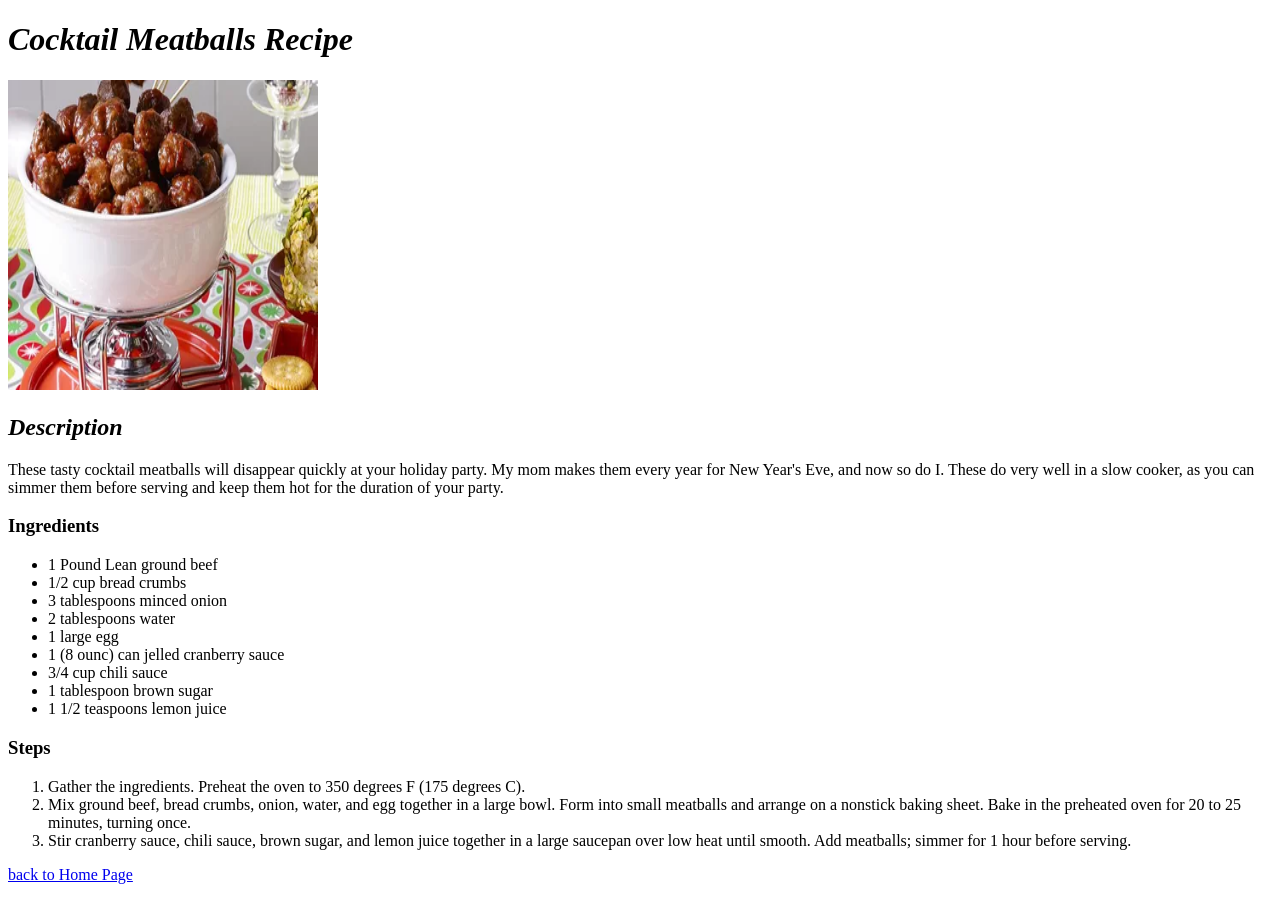
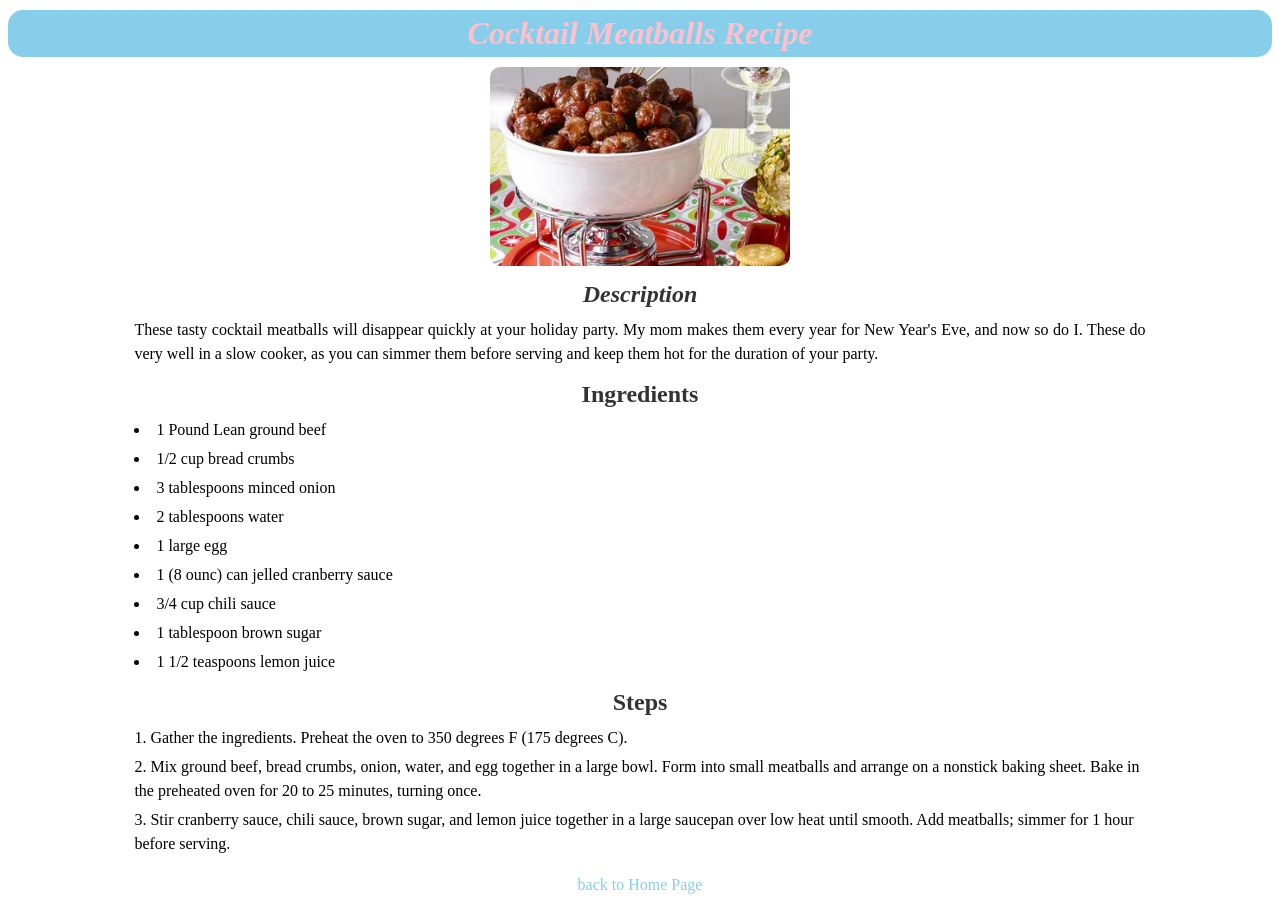
Before and after one commit to mali5897/odin-recipes, a plain HTML site: page recipes/cocktail_meatball.html in a window 1280 px wide. Before the commit the page ends 892 px from the top, so only its background shows below. Drawn offline with Linux system fonts and the light colour scheme.

Commit message:
updated css of odin recipes

```diff
--- a/recipes/cocktail_meatball.html
+++ b/recipes/cocktail_meatball.html
@@ -3,15 +3,18 @@
   <head>
     <meta charset="utf-8">
     <title>Cocktail Meatball Recipe</title>
+    <link rel="stylesheet" href="./style/cocktail.css">
   </head>
 
   <body>
-    <h1><em>Cocktail Meatballs Recipe</em></h1>
-    <img src="../images/cocktail_meatballs.jpg" height="310" width="310" alt="Cocktail Meatball recipe">
-    <h2><em>Description</em></h2>
-    <p>	These tasty cocktail meatballs will disappear quickly at your holiday party. My mom makes them every year for New Year's Eve, and now so do I. These do very well in a slow cooker, as you can simmer them before serving and keep them hot for the duration of your party.</p>
-    <h3>Ingredients</h3>
-    <ul>
+    <h1 id="one"><em>Cocktail Meatballs Recipe</em></h1>
+    <div class="image-container">
+      <img src="../images/cocktail_meatballs.jpg" height="310" width="310" alt="Cocktail Meatball recipe" class="centered-image">
+    </div>
+    <h2 id="two"><em>Description</em></h2>
+    <p class="one">	These tasty cocktail meatballs will disappear quickly at your holiday party. My mom makes them every year for New Year's Eve, and now so do I. These do very well in a slow cooker, as you can simmer them before serving and keep them hot for the duration of your party.</p>
+    <h3 id="three">Ingredients</h3>
+    <ul class="list">
       <li>1 Pound Lean ground beef</li>
       <li>1/2 cup bread crumbs</li>
       <li>3 tablespoons minced onion</li>
@@ -22,8 +25,8 @@
       <li>1 tablespoon brown sugar</li>
       <li>1 1/2 teaspoons lemon juice</li>
     </ul>
-    <h3>Steps</h3>
-    <ol>
+    <h3 id="four">Steps</h3>
+    <ol class="list-two">
       <li>Gather the ingredients. Preheat the oven to 350 degrees F (175 degrees C).</li>
       <li>Mix ground beef, bread crumbs, onion, water, and egg together in a large bowl. Form into small meatballs and arrange on a nonstick baking sheet. Bake in the preheated oven for 20 to 25 minutes, turning once.</li>
       <li>Stir cranberry sauce, chili sauce, brown sugar, and lemon juice together in a large saucepan over low heat until smooth. Add meatballs; simmer for 1 hour before serving.</li>
--- /dev/null
+++ b/recipes/style/cocktail.css
@@ -0,0 +1,57 @@
+#one {
+  background-color: skyblue;
+  color: pink;
+  text-align: center;
+  font-family: "fantasy";
+  padding: 5px 15px;
+  border-radius: 15px;
+  margin: 10px auto;
+  font-size: 32px;
+}
+.image-container {
+  display: flex;
+  justify-content: center;
+  align-items: center;
+  margin: 10px auto;
+}
+.centered-image {
+  max-width: 300px;
+  height: auto;
+  border-radius: 10px;
+}
+#two, #three, #four {
+  font-family: "fantasy";
+  color: #333;
+  margin: 15px 0 10px;
+  text-align: center;
+  font-size: 24px;
+}
+.one {
+  text-align: justify;
+  font-size: 16px;
+  line-height: 1.5;
+  margin: 10px auto;
+  max-width: 80%;
+}
+.list, .list-two {
+  margin: 0 auto;
+  padding: 0;
+  list-style-position: inside;
+  font-size: 16px;
+  max-width: 80%;
+  line-height: 1.5;
+}
+.list li, .list-two li {
+  margin: 5px 0;
+}
+a {
+  display: block;
+  text-align: center;
+  margin: 20px auto;
+  font-size: 16px;
+  text-decoration: none;
+  color: skyblue;
+}
+a:hover {
+  text-decoration: underline;
+}
--- /dev/null
+++ b/recipes/style/coquito.css
@@ -0,0 +1,58 @@
+
+#one {
+    background-color: skyblue;
+    color: pink;
+    text-align: center;
+    font-family: "fantasy";
+    padding: 5px 15px;
+    border-radius: 15px;
+    margin: 10px auto;
+    font-size: 32px;
+  }
+  .image-container {
+    display: flex;
+    justify-content: center;
+    align-items: center;
+    margin: 10px auto;
+  }
+  .centered-image {
+    max-width: 300px;
+    height: auto;
+    border-radius: 10px;
+  }
+  #two, #three, #four {
+    font-family: "fantasy";
+    color: #333;
+    margin: 15px 0 10px;
+    text-align: center;
+    font-size: 24px;
+  }
+  .one {
+    text-align: justify;
+    font-size: 16px;
+    line-height: 1.5;
+    margin: 10px auto;
+    max-width: 80%;
+  }
+  .list, .list-two {
+    margin: 0 auto;
+    padding: 0;
+    list-style-position: inside;
+    font-size: 16px;
+    max-width: 80%;
+    line-height: 1.5;
+  }
+  .list li, .list-two li {
+    margin: 5px 0;
+  }
+  a {
+    display: block;
+    text-align: center;
+    margin: 20px auto;
+    font-size: 16px;
+    text-decoration: none;
+    color: skyblue;
+  }
+  a:hover {
+    text-decoration: underline;
+  }
--- /dev/null
+++ b/recipes/style/crab.css
@@ -0,0 +1,57 @@
+#one {
+    background-color: skyblue;
+    color: pink;
+    text-align: center;
+    font-family: "fantasy";
+    padding: 5px 15px;
+    border-radius: 15px;
+    margin: 10px auto;
+    font-size: 32px;
+  }
+  .image-container {
+    display: flex;
+    justify-content: center;
+    align-items: center;
+    margin: 10px auto;
+  }
+  .centered-image {
+    max-width: 300px;
+    height: auto;
+    border-radius: 10px;
+  }
+  #two, #three, #four {
+    font-family: "fantasy";
+    color: #333;
+    margin: 15px 0 10px;
+    text-align: center;
+    font-size: 24px;
+  }
+  .one {
+    text-align: justify;
+    font-size: 16px;
+    line-height: 1.5;
+    margin: 10px auto;
+    max-width: 80%;
+  }
+  .list, .list-two {
+    margin: 0 auto;
+    padding: 0;
+    list-style-position: inside;
+    font-size: 16px;
+    max-width: 80%;
+    line-height: 1.5;
+  }
+  .list li, .list-two li {
+    margin: 5px 0;
+  }
+  a {
+    display: block;
+    text-align: center;
+    margin: 20px auto;
+    font-size: 16px;
+    text-decoration: none;
+    color: skyblue;
+  }
+  a:hover {
+    text-decoration: underline;
+  }
--- /dev/null
+++ b/style.css
@@ -0,0 +1,42 @@
+body {
+  margin: 0;
+  padding: 0;
+  display: flex;
+  flex-direction: column;
+  justify-content: center;
+  align-items: center;
+  height: 100vh;
+  background-color: #ffffff;
+  font-family: "fantasy", sans-serif;
+}
+.one {
+  background-color: skyblue;
+  color: pink;
+  text-align: center;
+  font-family: "fantasy";
+  padding:10px 20px;
+  border-radius: 15px;
+  margin: 0 auto;
+  font-size: 48px;
+  margin-bottom: 20px;
+}
+
+.list {
+  list-style none;
+  padding: 0;
+  margin: 0;
+  text-align: center;
+}
+.list {
+  background-color: pink;
+  color: skyblue;
+  text-align: center;
+  list-style: none;
+  padding: 5px 10px;
+  border-radius: 10px;
+};
+
+.list li a {
+  text-decloration: none;
+  color: skyblue;
+}
```
Also changed, not shown: index.html (+6 -5 lines), recipes/coquito.html (+10 -7 lines), recipes/perfect_crab_stuffed_mushrooms.html (+10 -7 lines).
